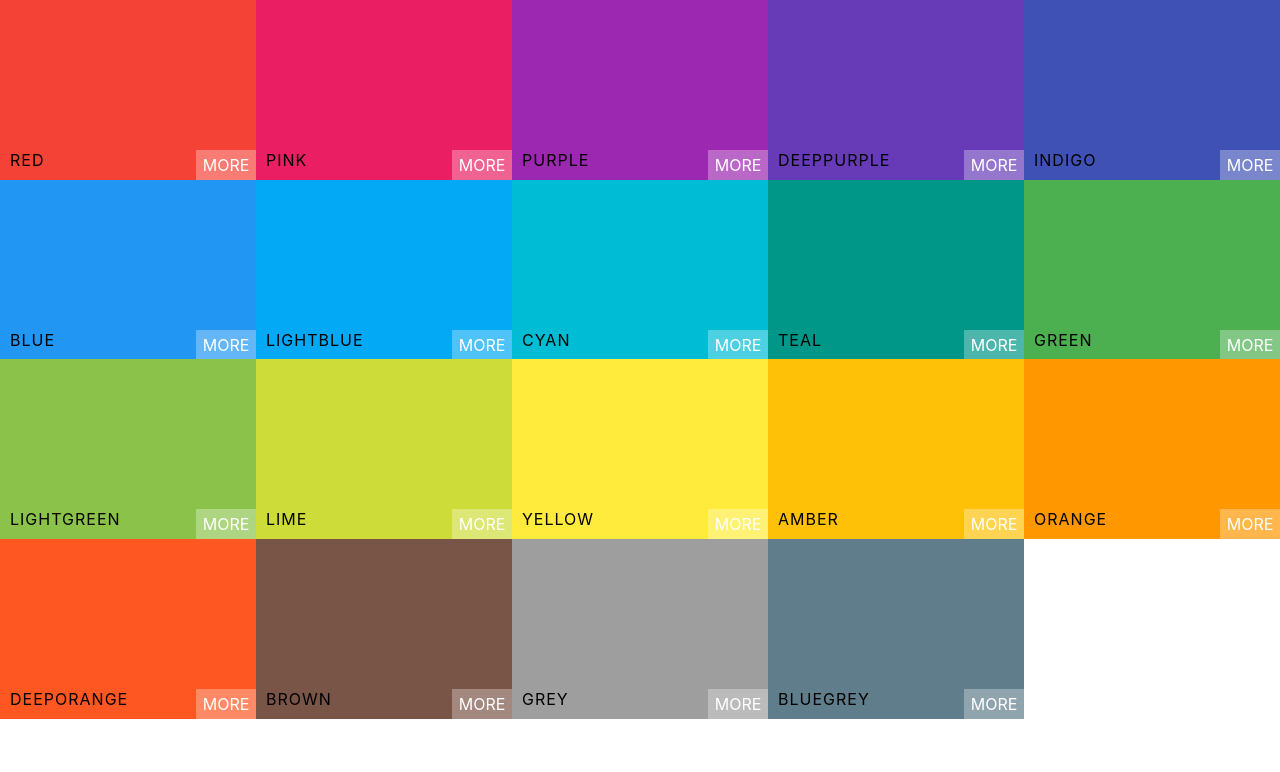
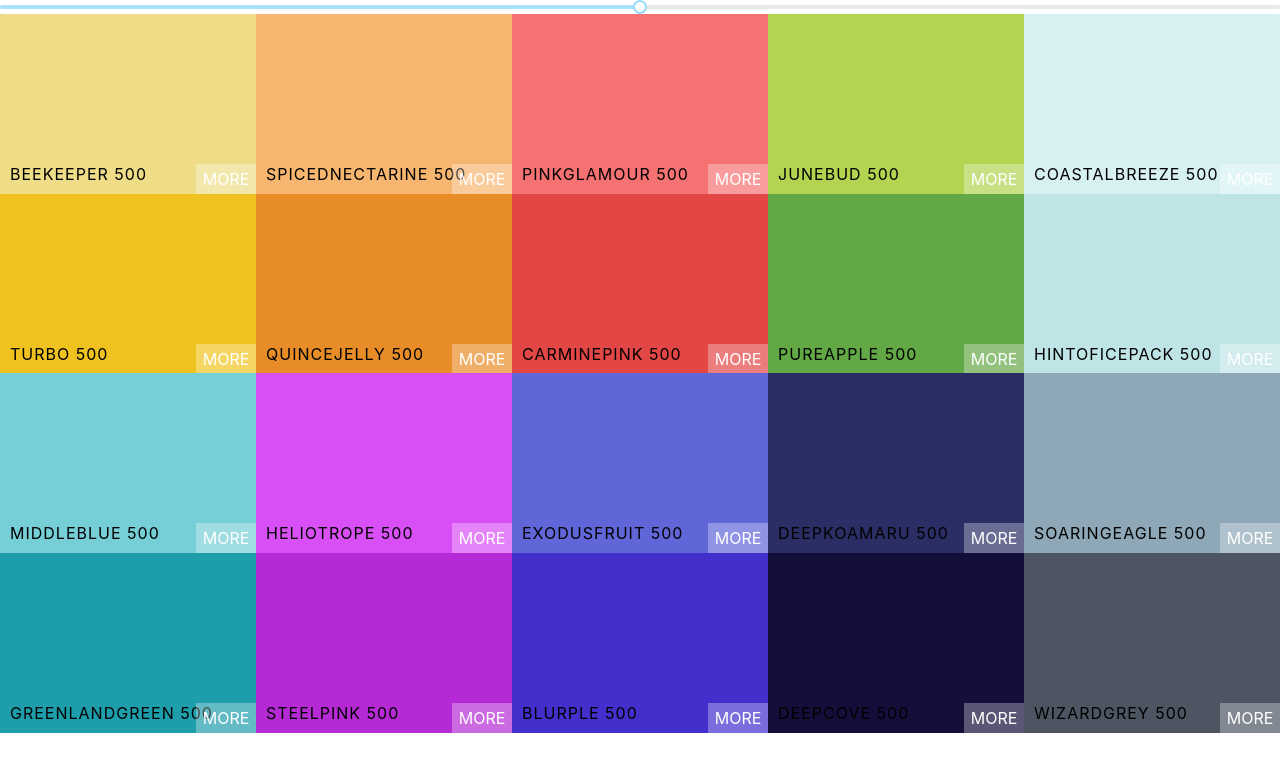
Before and after one commit to ch-ankit/color-app, a React (Create React App) app: page / in a window 1280 px wide. Shown: the top 772 px of the page. Built offline with nearby package versions, Linux system fonts and the light colour scheme.

Commit message:
Added Color Slider

```diff
--- a/package.json
+++ b/package.json
@@ -7,6 +7,7 @@
         "@testing-library/react": "^9.5.0",
         "@testing-library/user-event": "^7.2.1",
         "chroma-js": "^2.1.0",
+        "rc-slider": "^9.3.0",
         "react": "^16.13.1",
         "react-copy-to-clipboard": "^5.0.2",
         "react-dom": "^16.13.1",
--- a/src/App.js
+++ b/src/App.js
@@ -5,10 +5,10 @@ import { generatePallete } from './colorHelpers';
 
 class App extends Component {
   render() {
-    console.log(generatePallete(seedColors[4]));
+    console.log();
     return (
       <div>
-        <Palette {...seedColors[0]} />
+        <Palette palette={generatePallete(seedColors[4])} />
       </div>
     );
   }
--- a/src/Palette.js
+++ b/src/Palette.js
@@ -1,12 +1,25 @@
 import React, { Component } from 'react';
 import ColorBox from './ColorBox';
+import Slider from 'rc-slider'
+import 'rc-slider/assets/index.css'
 import './Palette.css'
 
 class Palette extends Component {
+    constructor(props) {
+        super(props);
+        this.state = { level: 500 }
+        this.changeLevel = this.changeLevel.bind(this);
+    }
+    changeLevel(newLevel) {
+        this.setState({ level: newLevel })
+    }
     render() {
-        const colorBoxes = this.props.colors.map(color => <ColorBox background={color.color} name={color.name} />)
+        const { colors } = this.props.palette;
+        const { level } = this.state;
+        const colorBoxes = colors[level].map(color => <ColorBox background={color.hex} name={color.name} />)
         return (
             <div className="Palette">
+                <Slider defaultValue={level} step={100} min={100} max={900} onAfterChange={this.changeLevel} />
                 {/* Navbar goes here */}
                 <div className="Palette-colors">
                     {colorBoxes}
```
Also changed, not shown: 1 other file (tests, documents, lock files or other folders).
